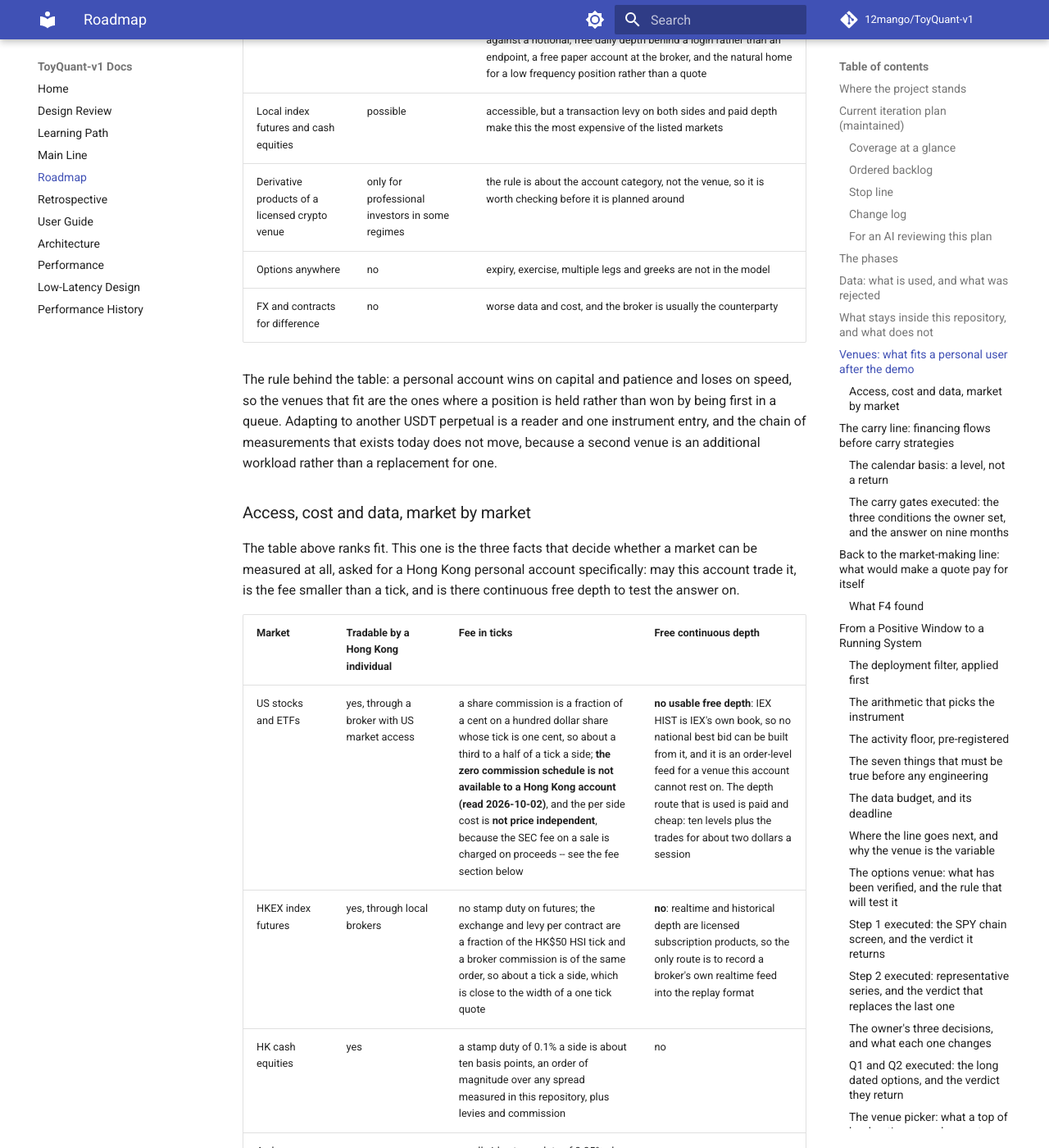
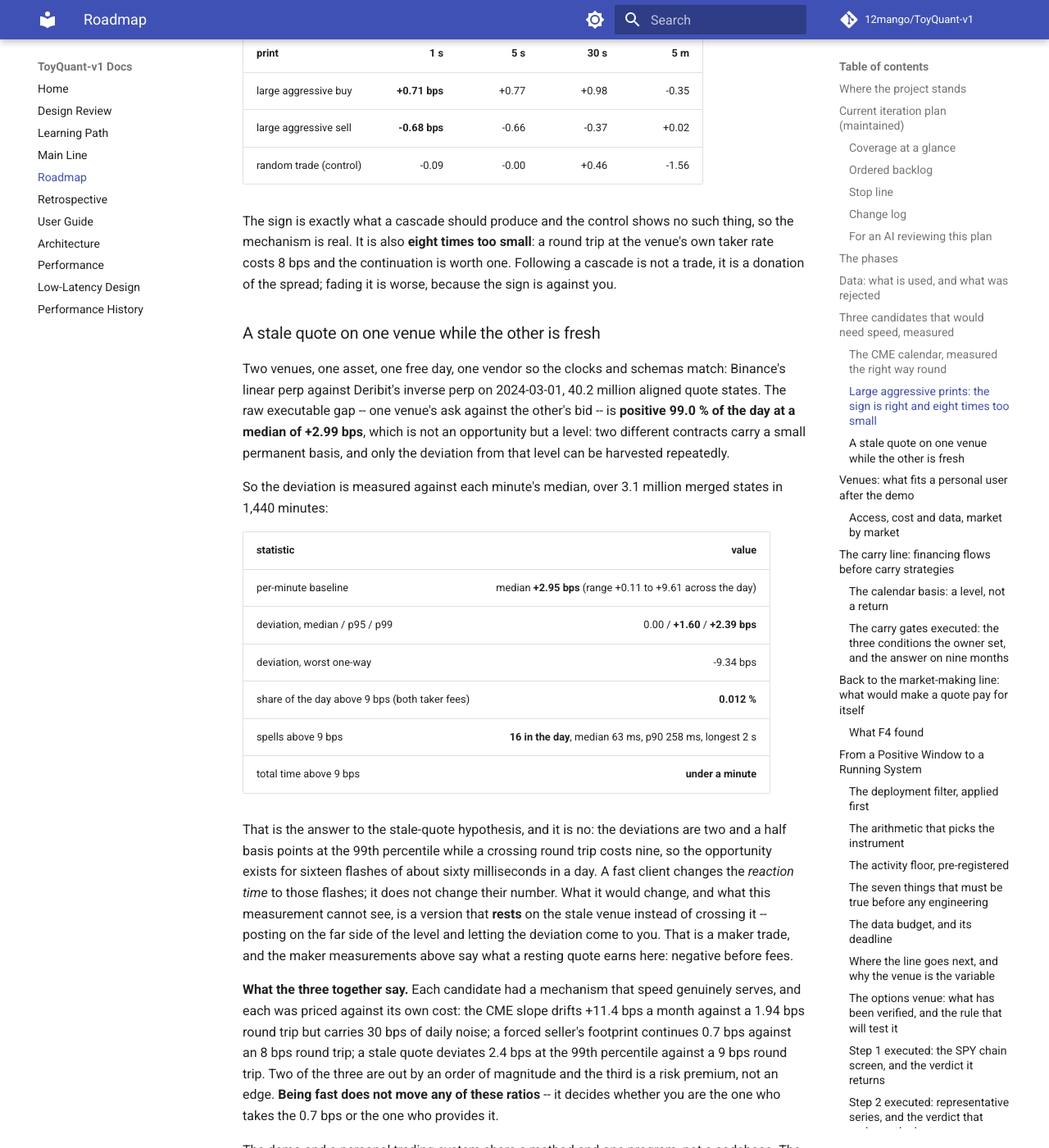
Before and after one commit to 12mango/ToyQuant-v1, an MkDocs documentation site: the page built from docs/ROADMAP.md, in a window 1280 px wide and 1400 px high, scrolled down 11458 px. Shown: the whole window at 82% size. Built offline with MkDocs 1.6.1 and Material for MkDocs 9.7.7, drawn with Linux system fonts in a browser that asks for light colours; comment, search, counter and statistics services are not loaded; some of the changed text lies outside the part shown.

Commit message:
Speed: price the three candidates that would need it, before writing any of them
Each of the three was chosen because being fast is worth money there for a reason that can
be measured, and each is priced from free data against its own cost.

CME calendar (MESZ6/MESH7, 120 sessions): long near, short far gives +0.54 bps a day,
+64.6 in total, +11.4 a month, against a 1.94 bps round trip. The cost is trivial and the
drift is real; the daily standard deviation is 29.76 bps, 55 times the drift, so it is a
risk premium and not an edge.

Large aggressive prints (BTCUSDT, 2024-03-28, top percentile of size): a big buy is
followed by +0.71 bps in a second and a big sell by -0.68, against -0.09 after a random
trade. The sign is right and the size is eight times too small for an 8 bps round trip.

Stale quotes across venues (Binance linear perp against Deribit inverse perp, 2024-03-01,
40.2 million aligned states): the raw executable gap is positive 99 % of the day at a
median of +2.99 bps, which is a structural level between two different contracts rather
than an opportunity. Measured against each minute's median over 3.1 million states, the
deviation is 0.00 at the median and +2.39 bps at the 99th percentile, and it clears the
9 bps a crossing round trip costs for 0.012 % of the day -- 16 spells, median 63 ms, under
a minute in total.

So two of the three are out by an order of magnitude and the third is a risk premium.
Being fast does not move any of these ratios; it decides which side of them you are on.

```diff
--- a/docs/ROADMAP.md
+++ b/docs/ROADMAP.md
@@ -176,7 +176,84 @@ Checked once, at the time of writing, so re-verify before paying for anything.
 | Bybit public data | trades, premium index and spot index; no order book directory | **rejected**: no L2 history |
 | Tardis paid, Crypto Lake, LOBSTER, Databento | wider L2 and L3 coverage | **rejected for now**: Tardis has a minimum order far above a few days of data, LOBSTER wants an academic address, and Databento is CME and Nasdaq, which would start a different measurement lineage rather than extend this one |
 
-## What stays inside this repository, and what does not
+## Three candidates that would need speed, measured
+
+The lines above all failed on cost per action. These three were chosen because each is a place where **being fast is
+worth money for a reason that can be measured**: a slope that decays over time, a forced seller whose footprint is in
+the trade tape, and a quote that is stale on one venue while fresh on another. All three are priced here from free
+data, before any code was written for them.
+
+### The CME calendar, measured the right way round
+
+The crypto calendar spread failed because its level was a slope and a slope is a price. The same statistic on a
+rates-driven slope behaves differently: `MESZ6` against `MESH7`, 120 daily settlements from 2026-05-07 to 2026-10-29,
+held long the near and short the far, gives a **mean daily PnL of +0.54 bps, a standard deviation of 29.76, a worst
+day of -131.7 and a total of +64.6 bps** over the sample, positive on 62 of 119 days.
+
+| item | value |
+|---|---:|
+| implied per month | +11.4 bps of notional |
+| one tick | 0.325 bps |
+| four commissions (both legs in and out) | 1.29 bps |
+| round trip incl. two tick-wide spreads | **1.94 bps** |
+| months of holding to pay it | **0.2** |
+
+So the cost is not the obstacle here and the drift is genuinely positive: **eleven basis points a month against a round
+trip of two**. What kills it as a trade is the second column: a daily standard deviation of 29.76 bps is **55 times the
+daily drift**, so a holder is paid about half a basis point a day to sit through thirty. That is what a risk premium
+looks like, and the 2026-07 widening to -66 bps in a month is the tail a margined account would meet.
+
+### Large aggressive prints: the sign is right and eight times too small
+
+A liquidation is not in Binance's daily archive, but its footprint is a large market order the taker crossed into the
+book. Taking the top percentile of sizes on BTCUSDT for 2024-03-28 -- 7,468 aggressive buys and 7,266 aggressive sells
+out of 1.47 million trades -- and measuring the price 1, 5, 30 seconds and 5 minutes later:
+
+| print | 1 s | 5 s | 30 s | 5 m |
+|---|---:|---:|---:|---:|
+| large aggressive buy | **+0.71 bps** | +0.77 | +0.98 | -0.35 |
+| large aggressive sell | **-0.68 bps** | -0.66 | -0.37 | +0.02 |
+| random trade (control) | -0.09 | -0.00 | +0.46 | -1.56 |
+
+The sign is exactly what a cascade should produce and the control shows no such thing, so the mechanism is real. It is
+also **eight times too small**: a round trip at the venue's own taker rate costs 8 bps and the continuation is worth
+one. Following a cascade is not a trade, it is a donation of the spread; fading it is worse, because the sign is
+against you.
+
+### A stale quote on one venue while the other is fresh
+
+Two venues, one asset, one free day, one vendor so the clocks and schemas match: Binance's linear perp against
+Deribit's inverse perp on 2024-03-01, 40.2 million aligned quote states. The raw executable gap -- one venue's ask
+against the other's bid -- is **positive 99.0 % of the day at a median of +2.99 bps**, which is not an opportunity but
+a level: two different contracts carry a small permanent basis, and only the deviation from that level can be
+harvested repeatedly.
+
+So the deviation is measured against each minute's median, over 3.1 million merged states in 1,440 minutes:
+
+| statistic | value |
+|---|---:|
+| per-minute baseline | median **+2.95 bps** (range +0.11 to +9.61 across the day) |
+| deviation, median / p95 / p99 | 0.00 / **+1.60** / **+2.39 bps** |
+| deviation, worst one-way | -9.34 bps |
+| share of the day above 9 bps (both taker fees) | **0.012 %** |
+| spells above 9 bps | **16 in the day**, median 63 ms, p90 258 ms, longest 2 s |
+| total time above 9 bps | **under a minute** |
+
+That is the answer to the stale-quote hypothesis, and it is no: the deviations are two and a half basis points at the
+99th percentile while a crossing round trip costs nine, so the opportunity exists for sixteen flashes of about sixty
+milliseconds in a day. A fast client changes the *reaction time* to those flashes; it does not change their number.
+What it would change, and what this measurement cannot see, is a version that **rests** on the stale venue instead of
+crossing it -- posting on the far side of the level and letting the deviation come to you. That is a maker trade, and
+the maker measurements above say what a resting quote earns here: negative before fees.
+
+**What the three together say.** Each candidate had a mechanism that speed genuinely serves, and each was priced
+against its own cost: the CME slope drifts +11.4 bps a month against a 1.94 bps round trip but carries 30 bps of daily
+noise; a forced seller's footprint continues 0.7 bps against an 8 bps round trip; a stale quote deviates 2.4 bps at the
+99th percentile against a 9 bps round trip. Two of the three are out by an order of magnitude and the third is a risk
+premium, not an edge. **Being fast does not move any of these ratios** -- it decides whether you are the one who takes
+the 0.7 bps or the one who provides it.
+
+
 
 The demo and a personal trading system share a method and one program, not a codebase. The line is drawn by
 what a change produces:
```
Also changed, not shown: CHANGELOG.md (+15 -0 lines).
